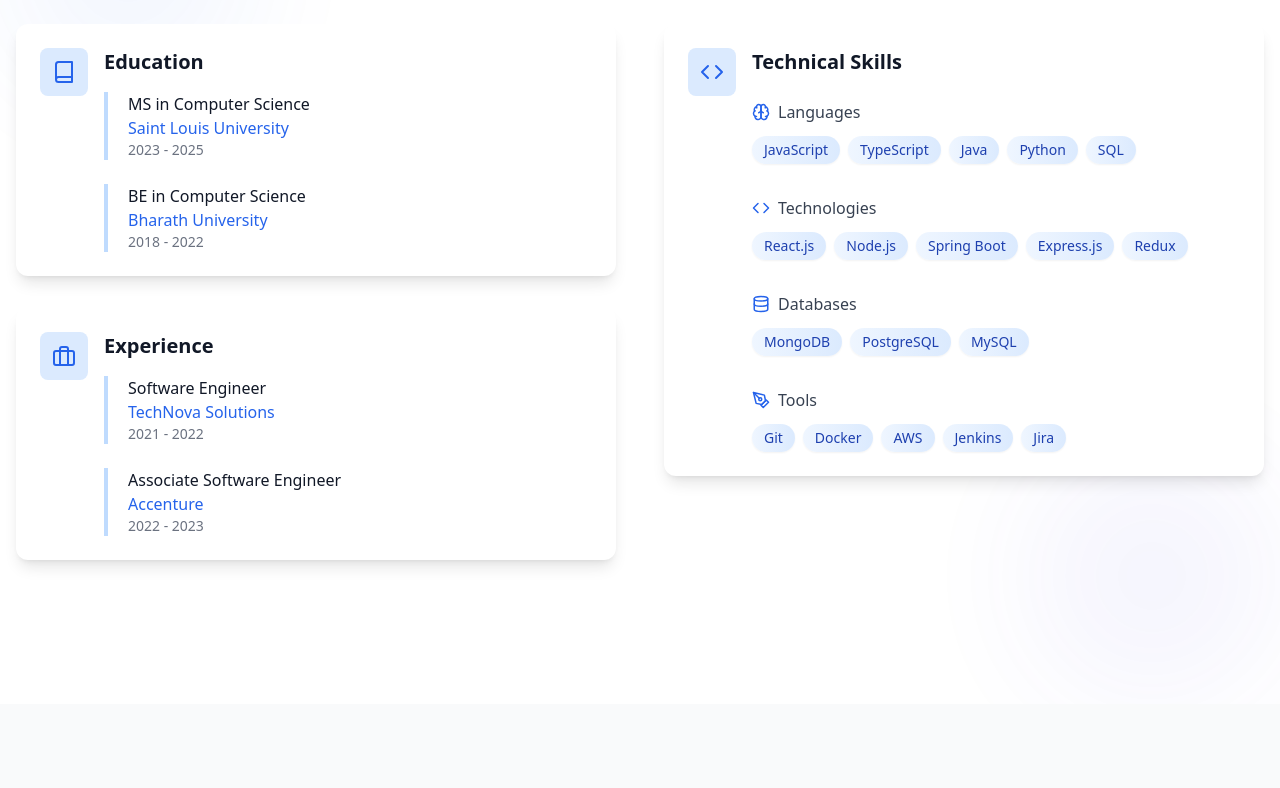
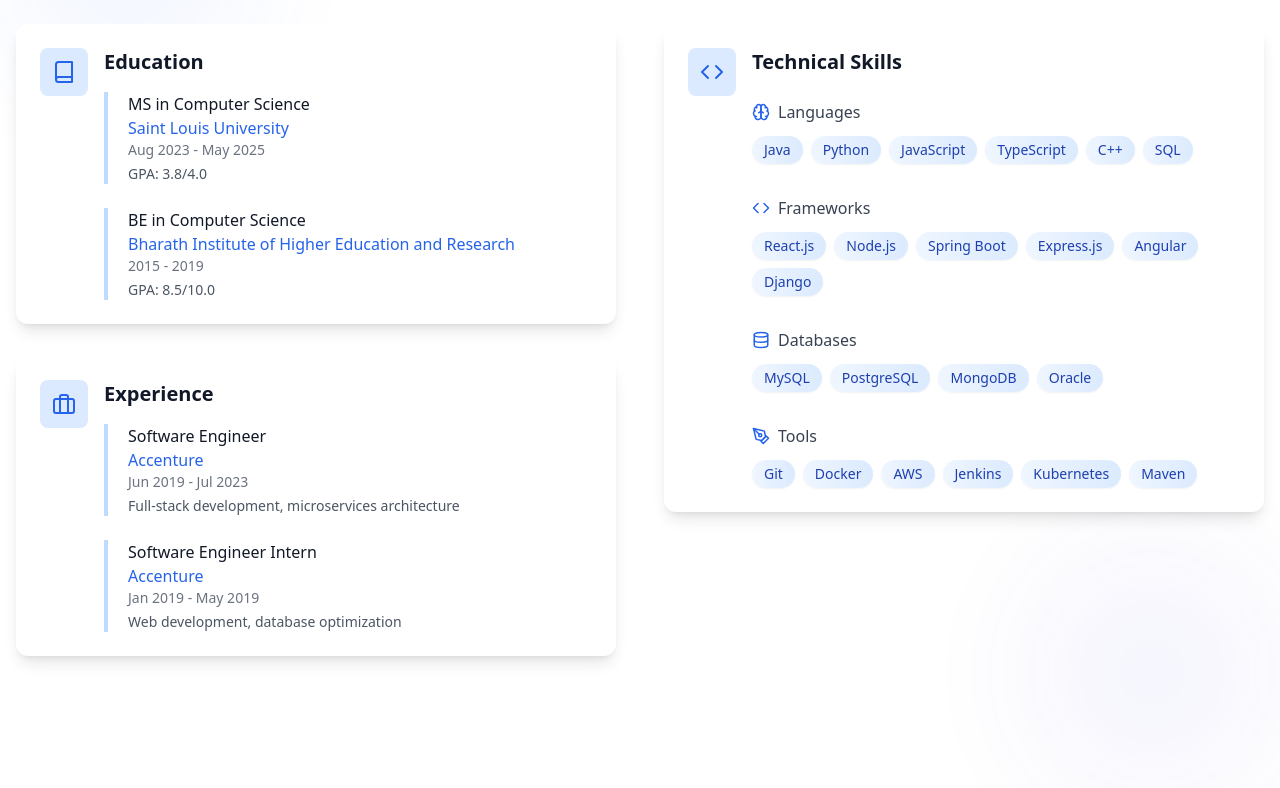
Before and after one commit to maruthi108/PersonalPortfolio, a React (Vite) app: page / in a window 1280 px wide. Shown: the part 960-1748 px from the top of the page. Built offline with nearby package versions, Linux system fonts and the light colour scheme.

Commit message:
Update About.tsx

```diff
--- a/src/components/About.tsx
+++ b/src/components/About.tsx
@@ -4,15 +4,15 @@ import { motion } from 'framer-motion';
 import { useInView } from 'react-intersection-observer';
 
 const skills = {
-  Languages: ['JavaScript', 'TypeScript', 'Java', 'Python', 'SQL'],
-  Technologies: ['React.js', 'Node.js', 'Spring Boot', 'Express.js', 'Redux'],
-  Databases: ['MongoDB', 'PostgreSQL', 'MySQL'],
-  Tools: ['Git', 'Docker', 'AWS', 'Jenkins', 'Jira']
+  Languages: ['Java', 'Python', 'JavaScript', 'TypeScript', 'C++', 'SQL'],
+  Frameworks: ['React.js', 'Node.js', 'Spring Boot', 'Express.js', 'Angular', 'Django'],
+  Databases: ['MySQL', 'PostgreSQL', 'MongoDB', 'Oracle'],
+  Tools: ['Git', 'Docker', 'AWS', 'Jenkins', 'Kubernetes', 'Maven']
 };
 
 const categoryIcons = {
   Languages: Brain,
-  Technologies: Code,
+  Frameworks: Code,
   Databases: Database,
   Tools: Tool
 };
@@ -79,12 +79,14 @@ export default function About() {
                     <li className="relative pl-6 before:content-[''] before:absolute before:left-0 before:w-1 before:h-full before:bg-blue-200">
                       <p className="font-medium text-gray-900">MS in Computer Science</p>
                       <p className="text-blue-600">Saint Louis University</p>
-                      <p className="text-sm text-gray-500">2023 - 2025</p>
+                      <p className="text-sm text-gray-500">Aug 2023 - May 2025</p>
+                      <p className="text-sm text-gray-600 mt-1">GPA: 3.8/4.0</p>
                     </li>
                     <li className="relative pl-6 before:content-[''] before:absolute before:left-0 before:w-1 before:h-full before:bg-blue-200">
                       <p className="font-medium text-gray-900">BE in Computer Science</p>
-                      <p className="text-blue-600">Bharath University</p>
-                      <p className="text-sm text-gray-500">2018 - 2022</p>
+                      <p className="text-blue-600">Bharath Institute of Higher Education and Research</p>
+                      <p className="text-sm text-gray-500">2015 - 2019</p>
+                      <p className="text-sm text-gray-600 mt-1">GPA: 8.5/10.0</p>
                     </li>
                   </ul>
                 </div>
@@ -101,13 +103,15 @@ export default function About() {
                   <ul className="space-y-6">
                     <li className="relative pl-6 before:content-[''] before:absolute before:left-0 before:w-1 before:h-full before:bg-blue-200">
                       <p className="font-medium text-gray-900">Software Engineer</p>
-                      <p className="text-blue-600">TechNova Solutions</p>
-                      <p className="text-sm text-gray-500">2021 - 2022</p>
+                      <p className="text-blue-600">Accenture</p>
+                      <p className="text-sm text-gray-500">Jun 2019 - Jul 2023</p>
+                      <p className="text-sm text-gray-600 mt-1">Full-stack development, microservices architecture</p>
                     </li>
                     <li className="relative pl-6 before:content-[''] before:absolute before:left-0 before:w-1 before:h-full before:bg-blue-200">
-                      <p className="font-medium text-gray-900">Associate Software Engineer</p>
+                      <p className="font-medium text-gray-900">Software Engineer Intern</p>
                       <p className="text-blue-600">Accenture</p>
-                      <p className="text-sm text-gray-500">2022 - 2023</p>
+                      <p className="text-sm text-gray-500">Jan 2019 - May 2019</p>
+                      <p className="text-sm text-gray-600 mt-1">Web development, database optimization</p>
                     </li>
                   </ul>
                 </div>
```
